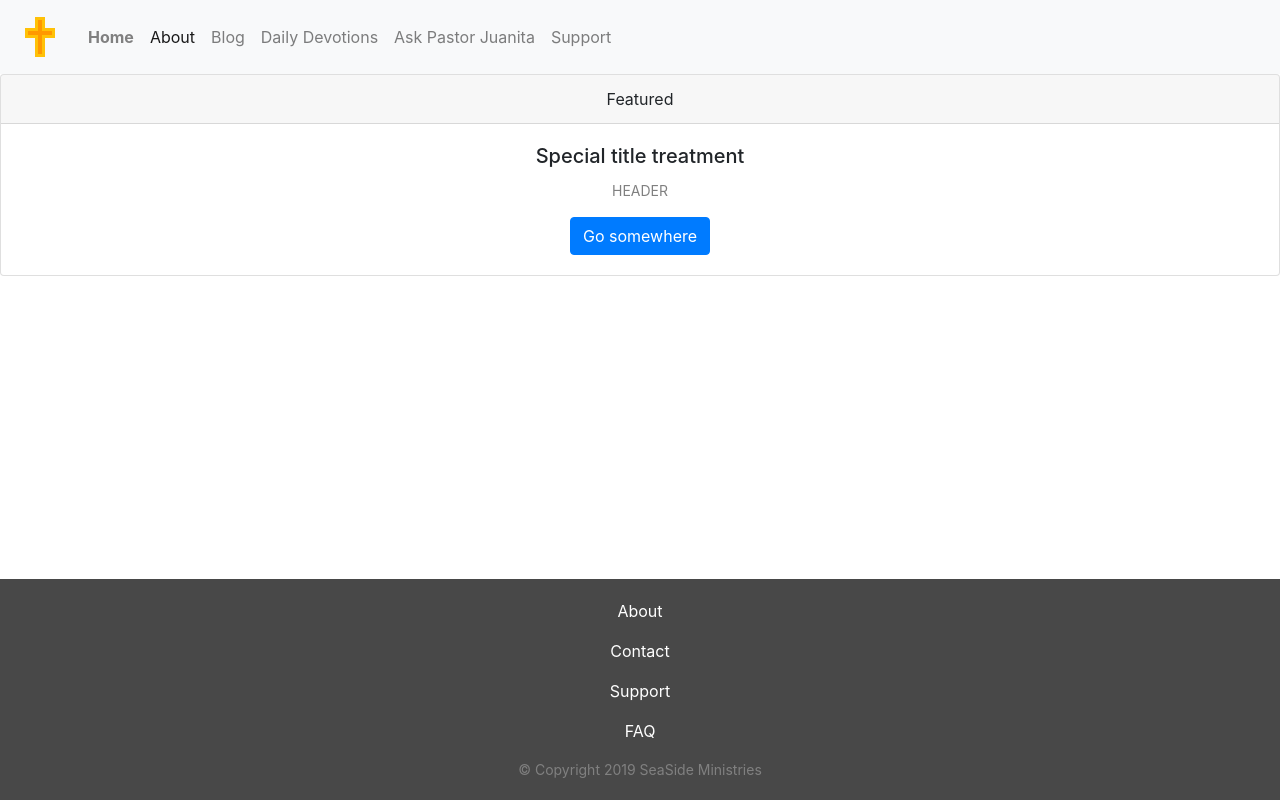
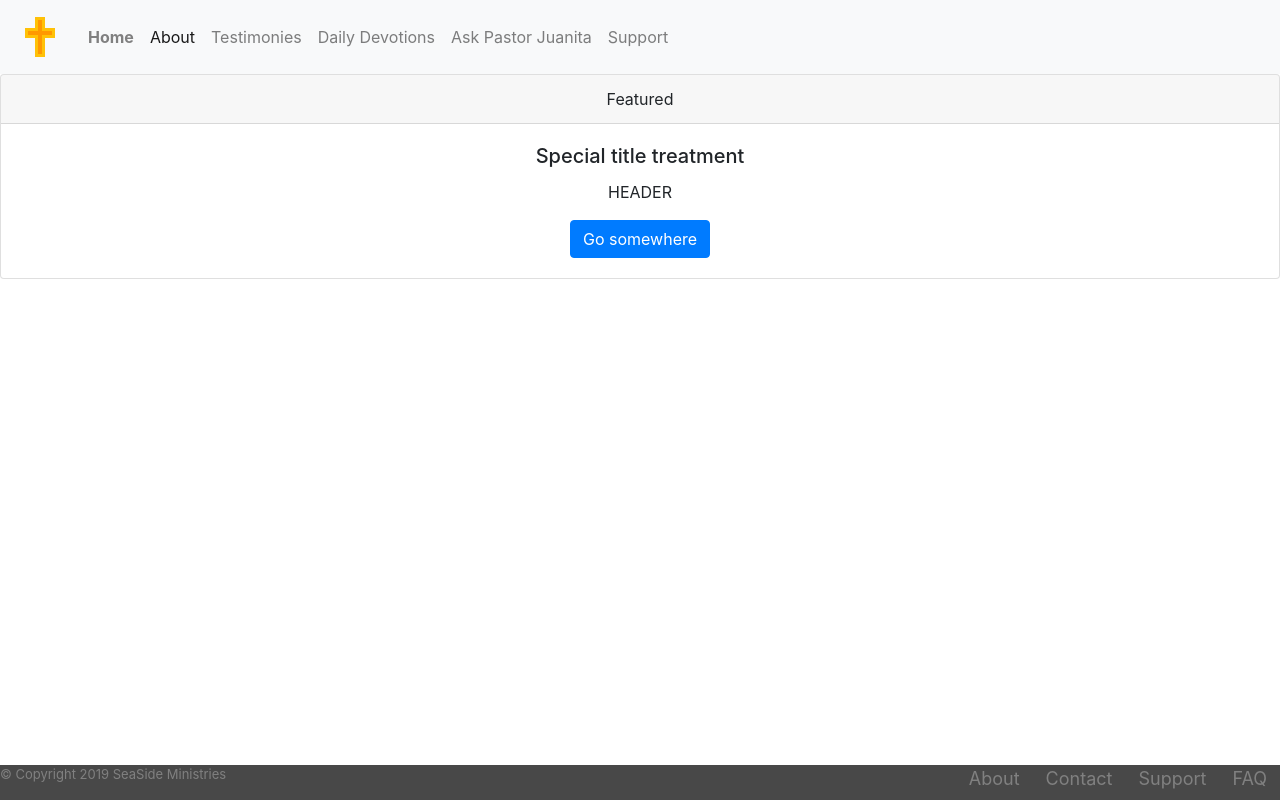
Before and after one commit to jackie1santana/SeaSide-Ministries, a React (Create React App) app: page / in a window 1280 px wide. Built offline with nearby package versions, Linux system fonts and the light colour scheme.

Commit message:
added base scss & updated footer

```diff
--- a/src/App.js
+++ b/src/App.js
@@ -1,9 +1,9 @@
 import React from 'react';
 import './App.css';
-import { BrowserRouter as Router, Route, Switch, Redirect } from "react-router-dom";
+import { BrowserRouter as Router, Route, Switch } from "react-router-dom";
 import LandingPage from './Components/landingpage';
 import About from './Components/Header/Navigation/Menu/about';
-import Blog from './Components/Header/Navigation/Menu/blog';
+import Testimonies from './Components/Header/Navigation/Menu/testimonies';
 import DailyDevotions from './Components/Header/Navigation/Menu/devotions';
 import AskPastorJuanita from './Components/Header/Navigation/Menu/ask_juanita';
 import Support from './Components/Header/Navigation/Menu/support';
@@ -22,7 +22,7 @@ function App() {
     <Switch>
       <Route path="/" exact component={LandingPage} />
       <Route path="/about" component={About} />
-      <Route path="/blog" exact component={Blog} />
+      <Route path="/Testimonies" exact component={Testimonies} />
       <Route path="/dailydevotions" exact component={DailyDevotions} />
       <Route path="/contact" exact component={AskPastorJuanita} />
       <Route path="/support" exact component={Support} />
--- a/src/Components/Footer/footer.js
+++ b/src/Components/Footer/footer.js
@@ -1,16 +1,18 @@
 import React from 'react';
-import './../../styles/footer/footer.scss'
+import './../../styles/base.scss'
 
 export default function Footer() {
     return (
         <div className="footer">
-            <div className="card-body">
-                <p>About</p>
-               <p>Contact</p>
-               <p>Support</p>
-               <p>FAQ</p>
-                <p className="card-text">&copy;  Copyright 2019 SeaSide Ministries</p>
+            <div className="left-footer">
+                <p>&copy;  Copyright 2019 SeaSide Ministries</p>
             </div>
+            <div className="right-footer">
+               <span>About</span>
+               <span>Contact</span>
+               <span>Support</span>
+               <span>FAQ</span>
+               </div>
     </div>
     )
 }
--- a/src/Components/Header/Navigation/Menu/devotions.js
+++ b/src/Components/Header/Navigation/Menu/devotions.js
@@ -1,20 +1,22 @@
-import React from 'react';
-import axios from 'axios';
+import React, { Component, useState, useEffect } from 'react'
 
-/*
-User API Key 3e73b5b0d801c813297e4563d1a243f6
-*/
 
-export default function devotions() {
-axios.defaults.headers.common['Authorization'] = '3e73b5b0d801c813297e4563d1a243f6'
-axios.get(`https://bibles.org/v2/chapters/eng-KJVA:1Cor.2/verses.js?include_marginalia=true`)
-.then(res => {
-    console.log(res.data)
-})
+export default class devotions extends Component {
+    constructor(props) {
+        super(props)
 
-    return (
-        <div>
-            <h1>Daily Devotions</h1>
-        </div>
-    )
+        this.state = {
+
+        }
+    }
+
+
+
+    render() {
+        return (
+            <div>
+
+            </div>
+        )
+    }
 }
--- a/src/Components/Header/Navigation/Menu/blog.js
+++ b/src/Components/Header/Navigation/Menu/testimonies.js
@@ -1,9 +1,9 @@
 import React from 'react'
 
-export default function blog() {
+export default function Testimonies() {
     return (
         <div>
-            <h1>Blog</h1>
+            <h1>Testimonies</h1>
         </div>
     )
 }
--- a/src/Components/Header/Navigation/navbar.js
+++ b/src/Components/Header/Navigation/navbar.js
@@ -1,6 +1,6 @@
 import React from 'react';
 import { NavLink } from 'react-router-dom';
-import '../../../styles/header/navbar.scss';
+import '../../../styles/base.scss';
 import Cross from '../../../Images/SVG/CrossSVG'
 
 export default function Navbar() {
@@ -34,7 +34,7 @@ export default function Navbar() {
             activeStyle={{
             fontWeight: "bold",
             color: "gray"
-            }} className="nav-link" to="/blog">Blog</NavLink>
+            }} className="nav-link" to="/testimonies">Testimonies</NavLink>
         </li>
         <li class="nav-item">
         <NavLink
--- /dev/null
+++ b/src/styles/_footer.scss
@@ -0,0 +1,32 @@
+
+html {
+    position: relative;
+    min-height: 100%;
+}
+
+.footer{
+    position: absolute;
+    left: 0;
+    bottom: 0;
+    width: 100%;
+    color: white;
+    text-align: center;
+    background-color: #484848;
+
+    .left-footer{
+    color: gray;
+    font-size: 0.8125rem;
+    float: left;
+    }
+
+    .right-footer{
+        color: gray;
+        font-size: 1.125rem;
+        float: right;
+
+        span{
+            margin: 13px;
+        }
+    }
+
+}
--- /dev/null
+++ b/src/styles/base.scss
@@ -0,0 +1 @@
+@import 'footer', 'header', 'navbar';
--- a/src/styles/footer/footer.scss
+++ /dev/null
@@ -1,19 +0,0 @@
-html {
-    position: relative;
-    min-height: 100%;
-}
-
-.footer{
-    position: absolute;
-    left: 0;
-    bottom: 0;
-    width: 100%;
-    color: white;
-    text-align: center;
-    background-color: #484848;
-}
-
-.card-text{
-    color: gray;
-    font-size: 14px;
-}
```
Also changed, not shown: src/styles/_header.scss (added), src/styles/_navbar.scss (added), src/styles/header/header.scss (deleted), src/styles/header/navbar.scss (deleted), 1 other file (tests, documents, lock files or other folders).
